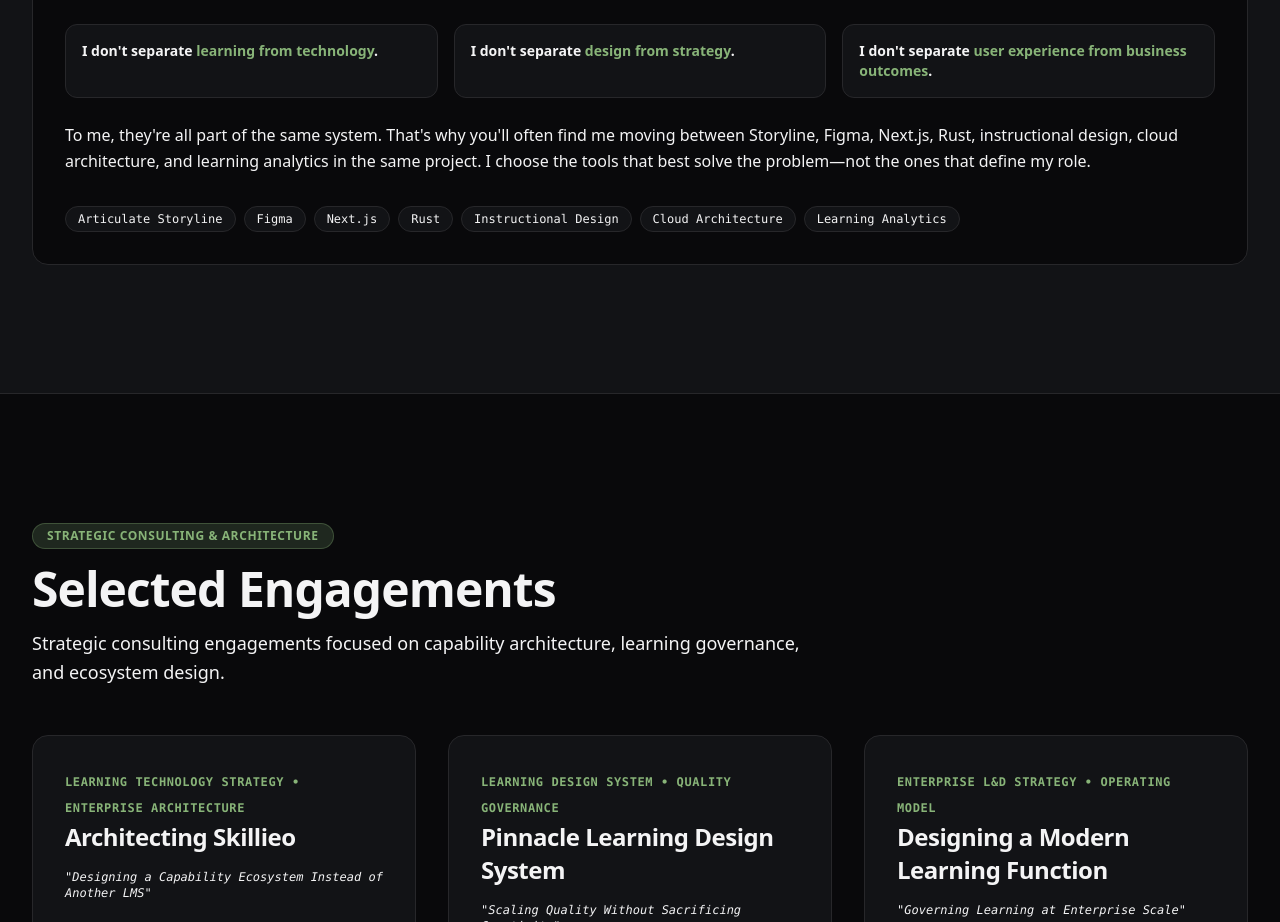
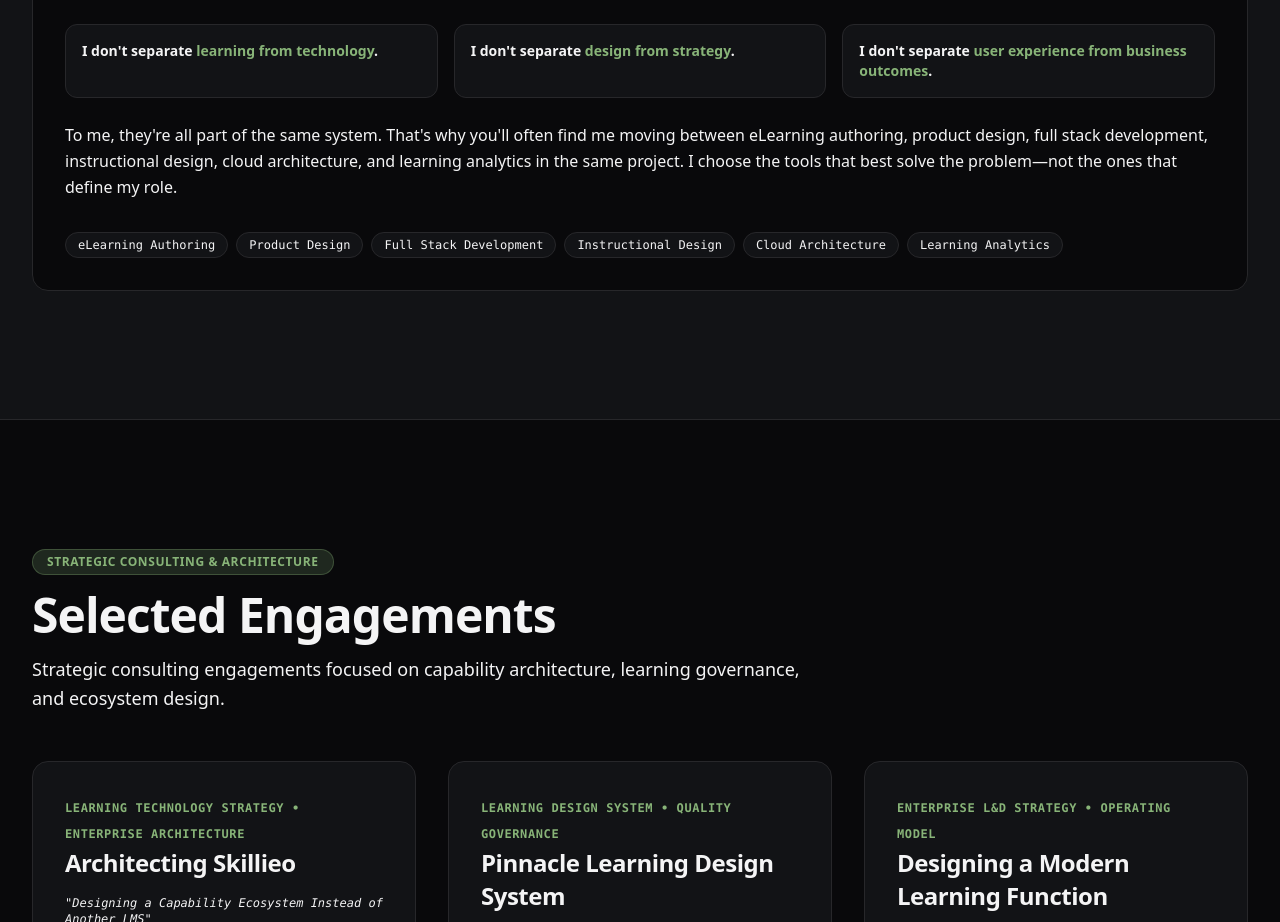
Before and after one commit to bennie07/benniejiga-portfolio, a Next.js app: page / in a window 1280 px wide. Shown: the part 3840-4762 px from the top of the page. Built offline with nearby package versions, Linux system fonts and the light colour scheme.

Commit message:
refactor: replace vendor tool names with discipline capabilities in Systems Integration section

```diff
--- a/components/Approach.tsx
+++ b/components/Approach.tsx
@@ -38,10 +38,9 @@ export default function Approach() {
   ];
 
   const toolsList = [
-    'Articulate Storyline',
-    'Figma',
-    'Next.js',
-    'Rust',
+    'eLearning Authoring',
+    'Product Design',
+    'Full Stack Development',
     'Instructional Design',
     'Cloud Architecture',
     'Learning Analytics',
@@ -164,7 +163,7 @@ export default function Approach() {
           </div>
 
           <p className="text-sm sm:text-base text-muted leading-relaxed">
-            To me, they&apos;re all part of the same system. That&apos;s why you&apos;ll often find me moving between Storyline, Figma, Next.js, Rust, instructional design, cloud architecture, and learning analytics in the same project. I choose the tools that best solve the problem—not the ones that define my role.
+            To me, they&apos;re all part of the same system. That&apos;s why you&apos;ll often find me moving between eLearning authoring, product design, full stack development, instructional design, cloud architecture, and learning analytics in the same project. I choose the tools that best solve the problem—not the ones that define my role.
           </p>
 
           <div className="flex flex-wrap gap-2 pt-2">
```
